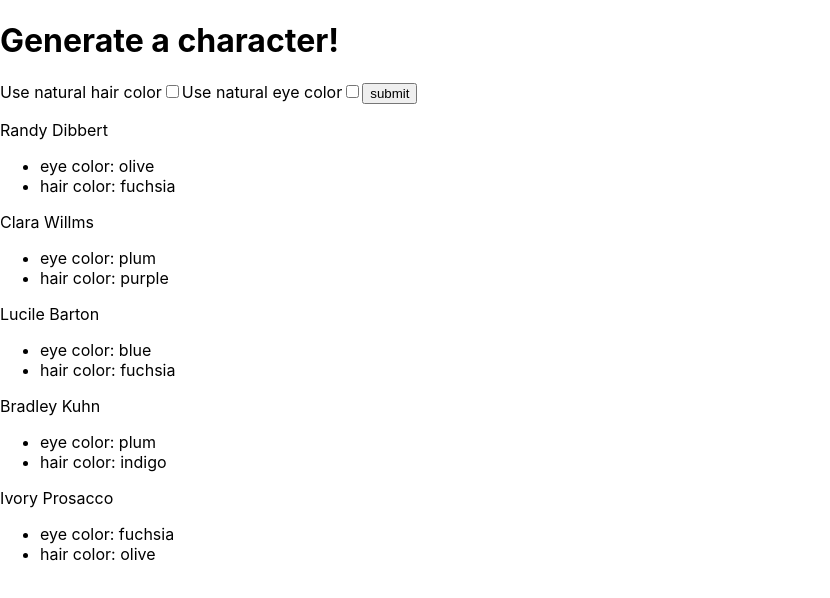
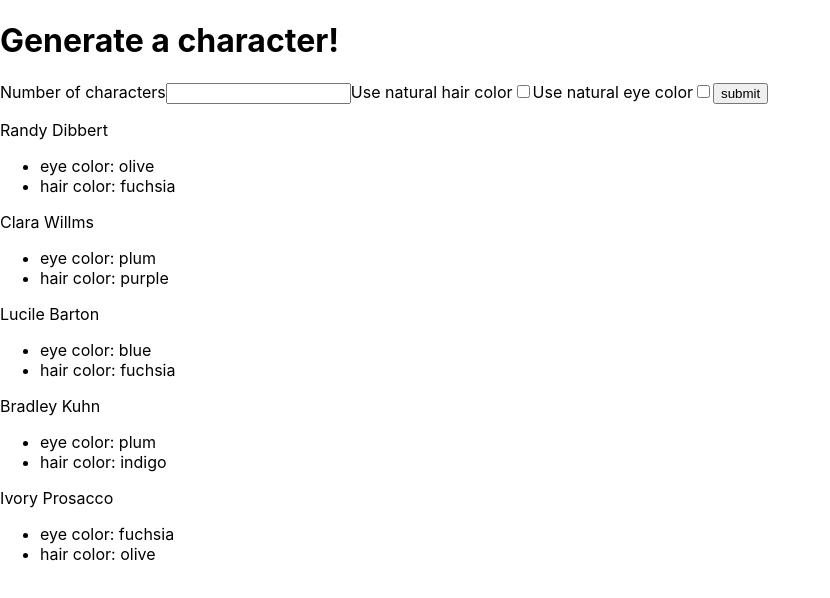
Before and after one commit to kailanak1/aMUSEme, a React (Create React App) app: page / in a window 1280 px wide. Shown: the top 598 px of the page, without its empty margins (0-830 px from the left). Built offline with nearby package versions, Linux system fonts and the light colour scheme.

Commit message:
adding number in state

```diff
--- a/src/components/CharacterGenerator.js
+++ b/src/components/CharacterGenerator.js
@@ -1,12 +1,14 @@
 import React, { Component } from 'react'
 import Faker from 'faker'
 
+import IntegerInput from './IntegerInput'
 
 class CharacterGenerator extends Component{
     constructor(props){
         super(props)
         this.state = {
             characters: [],
+            number: '',
             naturalHColor: false,
             naturalEColor: false
         }
@@ -38,7 +40,7 @@ class CharacterGenerator extends Component{
         e.preventDefault()
         this.reset()
 
-        for (let i = 0; i < 5; i++) {
+        for (let i = 0; i < this.state.number; i++) {
             const character = {
               firstName: Faker.name.firstName(),
               lastName: Faker.name.lastName(),
@@ -63,9 +65,7 @@ class CharacterGenerator extends Component{
                 naturalHColor: !event.target.value
             });
         }
-
       }
-
 
       handleEyeInputChange(event) {
         if(!this.state.naturalEColor){
@@ -79,6 +79,13 @@ class CharacterGenerator extends Component{
         }
       }
 
+      handleNumChange(event){
+          console.log(event.target.value)
+          this.setState({
+              number: event.taget.value
+          })
+      }
+
 
     generateRandomNaturalHairColor(){
 
@@ -89,12 +96,11 @@ class CharacterGenerator extends Component{
                  100: 'red'
        }
 
-    //    let number =  Math.floor(Math.random() * 100) + 1
-    let number = 100
+        let number =  Math.floor(Math.random() * 100) + 1
+
        let keys;
        for (keys in naturalHairColors){
          if (number <= keys){
-             console.log(keys, number)
            return naturalHairColors[keys]
          }
        }
@@ -124,7 +130,7 @@ class CharacterGenerator extends Component{
     renderCharacters(character){
         return (
             <div style={{border: 'solid 1px #ee'}}>
-                <p>{`${character.firstName}` + ` ` + `${character.lastName}` }</p>
+                <p>{`${character.firstName} ${character.lastName}` }</p>
                 <ul>
                     <li>{`eye color:` + ` ` +  `${character.eyeColor}`}</li>
                     <li>{`hair color:` + ` ` +  `${character.hairColor}`}</li>
@@ -138,6 +144,9 @@ class CharacterGenerator extends Component{
         return(
             <div>
                 <form onSubmit={this.handleSubmit}>
+                    <label>Number of characters
+                        <IntegerInput value={ this.state.number } min={1} max={20} onChange={ (e) => this.handleNumChange(e) }/>
+                    </label>
                     <label>Use natural hair color
                         <input
                         name="naturalHColor"
--- /dev/null
+++ b/src/components/IntegerInput.js
@@ -0,0 +1,42 @@
+import React, {useState} from 'react';
+
+const isValid = (value, min, max) =>
+  value !== '' &&
+  value !== '-' &&
+  (min === undefined || value >= min) &&
+  (max === undefined || value <= max);
+
+export const IntegerInput = ({ value, min, max, onChange }) => {
+  const regexp = new RegExp(`^-?[0-9]*$`);
+  const [internalValue, setInternalValue] = useState(value);
+  const [valid, setValid] = useState(isValid(value, min, max));
+  return (
+    <input type="text"
+           className={ valid ? '' : 'invalid' }
+           value={ internalValue }
+           onChange={ (event) => {
+             const newValue = event.target.value;
+             if (regexp.test(newValue)) {
+               setInternalValue(newValue);
+               let newValid = isValid(newValue, min, max);
+               setValid(newValid);
+               if (newValid) {
+                 onChange(newValue);
+               }
+             }
+           } }
+           onBlur={ () => {
+             if (internalValue < min) {
+               setInternalValue(min);
+             } else if (internalValue > max) {
+               setInternalValue(max);
+             } else {
+               setInternalValue(value);
+             }
+             setValid(true);
+           } }
+    />
+  );
+};
+
+export default IntegerInput
```
